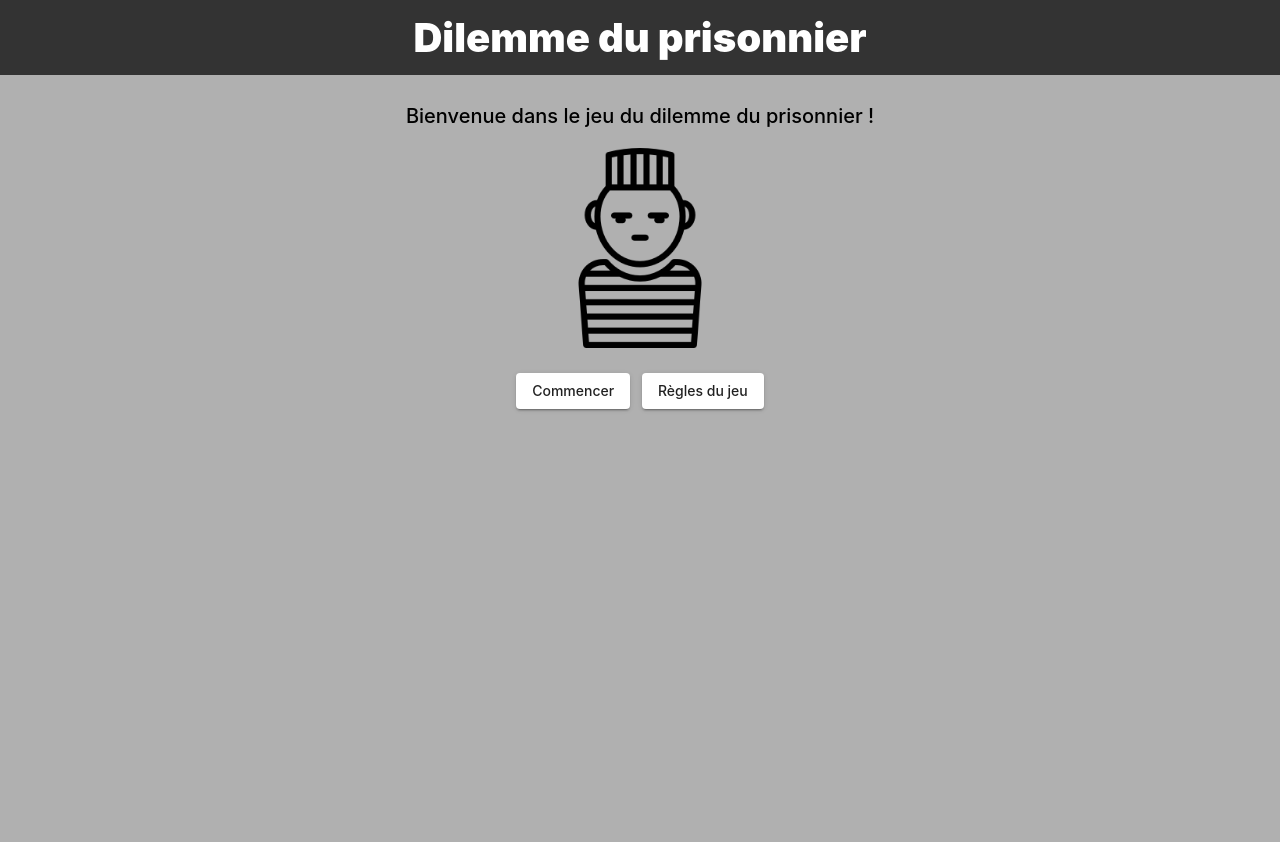
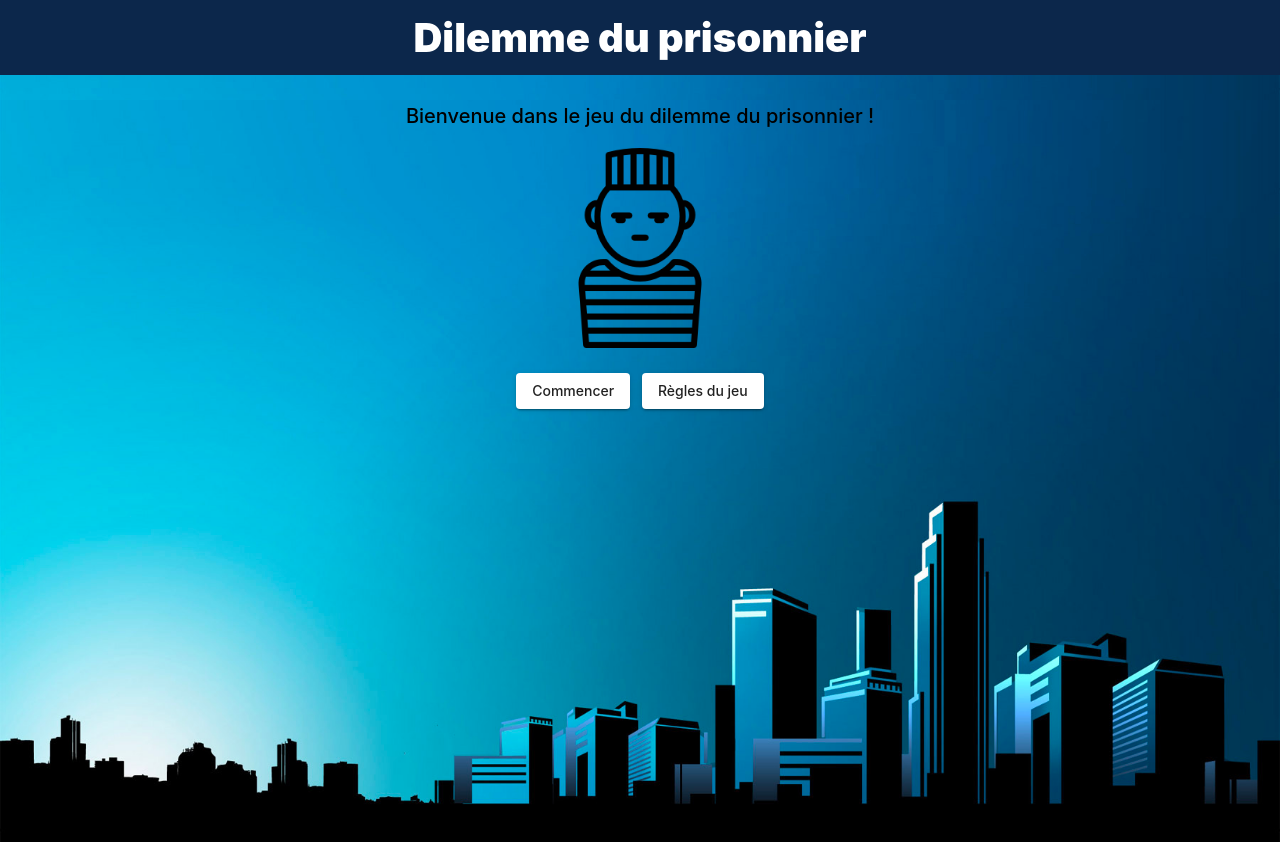
Before and after one commit to pierre-chevallier357/client-pc, an Angular app: page /home in a window 1280 px wide. Shown: the top 842 px of the page. Built offline with nearby package versions, Linux system fonts and the light colour scheme.

Commit message:
Change background and menubar color

```diff
--- a/src/app/app.component.scss
+++ b/src/app/app.component.scss
@@ -10,7 +10,7 @@ h1 {
 
 .topbar {
   overflow: hidden;
-  background-color: #333333;
+  background-color: #0c274b;
   position: fixed;
   top: 0;
   width: 100%;
--- a/src/styles.scss
+++ b/src/styles.scss
@@ -3,8 +3,8 @@
 html,
 body {
   height: 100%;
-
-  background-color: #b0b0b0;
+  background: url(./assets/background.png);
+  background-size: 100% 100%;
   color: black;
 }
 body {
```
Also changed, not shown: src/assets/background.png (added).
